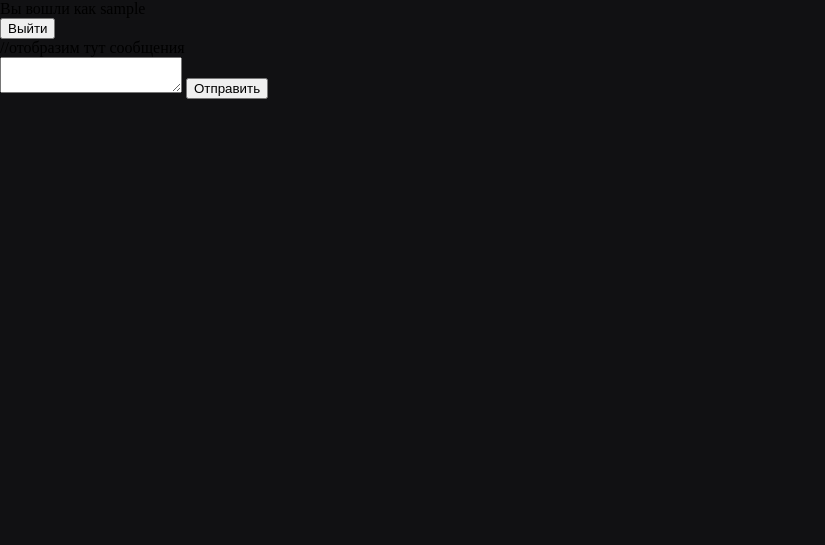
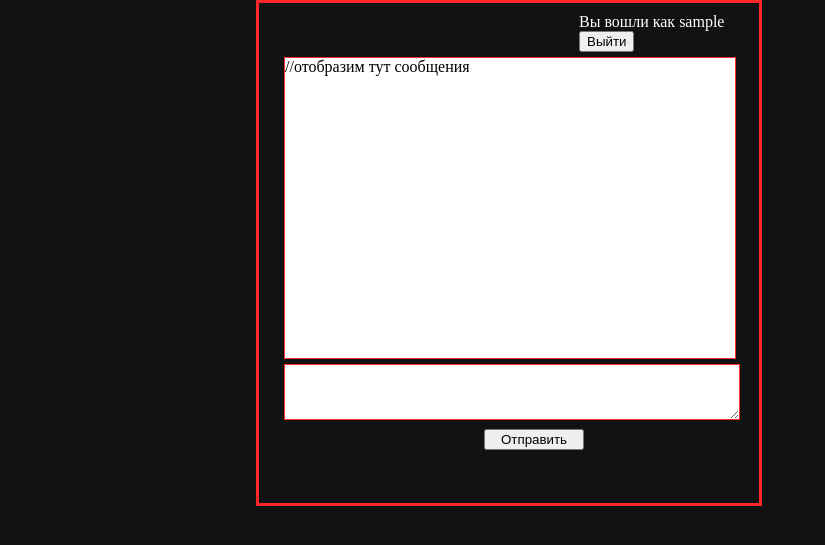
Before and after one commit to mightyil/Simple_web_chat, a PHP site: page / in a window 1280 px wide. Shown: the top 545 px of the page, without its empty margins (0-825 px from the left). Run offline with PHP 8.4, Linux system fonts and the light colour scheme; the visitor is signed in with stand-in values (Sample User, id 1).

Commit message:
Add files via upload

```diff
--- a/S2_lab2/index.php
+++ b/S2_lab2/index.php
@@ -11,7 +11,8 @@
     <title>my chat</title>
     <link rel="stylesheet" href="style.css">
   </head>
-  <body>
+  <body onload="dialog_refresh()">
+    <div class="main">
       <div class="profile">
         Вы вошли как <?php echo $_SESSION['username']; ?>
         <form action="relog.php" method="post">
@@ -23,10 +24,12 @@
       </div>
       <div class="msgBox">
         <form class="sendmsg"  method="post">
-        <textarea type="longtext" name="msg" ></textarea>
+          <textarea type="longtext" id="msg" ></textarea><br>
           <input type="button" name="send" value="Отправить" onclick="send_msg()">
         </form>
       </div>
+    </div>
+
   <script src="scripts.js"></script>
   </body>
 </html>
--- a/S2_lab2/scripts.js
+++ b/S2_lab2/scripts.js
@@ -1,29 +1,41 @@
 function send_msg()
 {
-  msg = document.getElementByName('msg').value;
-  date = date();
+  var msg = document.getElementById('msg').value;
+  var date =  new Date();
   var request = new XMLHttpRequest();
+
   request.onreadystatechange = function()
 	{
 		if(request.readyState == 4)
 		{
 			//ответ в случае успешной отправки
-      document.getElementByName('msg').value = '';
+      document.getElementById('msg').value = '';
 		}
 	}
-  request.open('POST','serv.php',true);
+
+  request.open('POST','serv_send.php',true);
   request.setRequestHeader('Content-Type', 'application/x-www-form-urlencoded');
-  request.send(msg, date);
+  request.send('msg='+ msg + '&date='+date);
 }
 
+function output_dialog()
+{
+  var request = new XMLHttpRequest();
+  request.onreadystatechange = function()
+  {
+    if(request.readyState == 4)
+    {
+      //ответ в случае успешной отправки
+      console.log(request.responseText);
+    }
+  }
 
-/*function dialog_refresh()
+  request.open('POST','serv_refresh.php',true);
+  request.setRequestHeader('Content-Type', 'application/x-www-form-urlencoded');
+  request.send();
+}
+
+function dialog_refresh()
 {
-  setTimeout(
-    refresh() =>
-    {
-      //обновление окна диалога
-    },
-    5000
-  );
-}*/
+  setInterval(output_dialog,5000);
+}
--- a/S2_lab2/style.css
+++ b/S2_lab2/style.css
@@ -3,4 +3,56 @@ body
   margin: 0%;
   overflow: hidden;
   background: rgb(17,17,19);
+  color: white;
 }
+
+.main
+{
+  margin-left: 20%;
+  border: 3px solid rgba(255,40,40,1);
+  width: 500px;
+  height: 500px;
+}
+
+.profile
+{
+  width: 150px;
+  margin-left: 320px;
+  margin-top: 10px;
+}
+
+.chatBox
+{
+  border: 1px solid rgba(255,40,40,1);
+  overflow-y: scroll;
+  background-color: white;
+  color: black;
+  width: 450px;
+  height: 300px;
+  margin-left: 25px;
+  margin-top: 5px;
+}
+
+.msgBox
+{
+  width: 450px;
+  height: 80px;
+  margin-left: 25px;
+  margin-top: 5px;
+}
+
+textarea
+{
+  border: 1px solid rgba(255,40,40,1);
+  background-color: white;
+  color: black;
+  width: 450px;
+  height: 50px;
+}
+
+input[name = 'send']
+{
+  width: 100px;
+  margin-left: 200px;
+  margin-top: 5px;
+}
```
Also changed, not shown: S2_lab2/bgscript.js (+50 -6 lines), S2_lab2/serv_refresh.php (added, +41 -0 lines), S2_lab2/serv_send.php (added, +28 -0 lines). Lines whose indentation alone changed are shown as unchanged.
